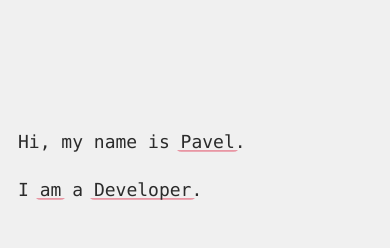
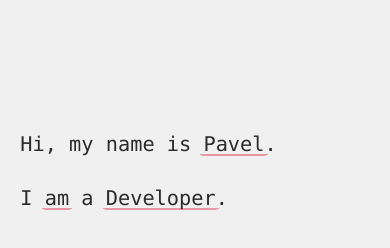
Before and after one commit to lozinsky/lozinsky.github.io, a website built with Vite: page index.html in a window 390 px wide. Built offline with nearby package versions, Linux system fonts and the light colour scheme; files whose address does not match are found by name.

Commit message:
fix: replace resolution breakpoints with fluid font size

```diff
--- a/index.css
+++ b/index.css
@@ -1,4 +1,7 @@
 :root {
+  --font-fluid-base: 16px;
+  --font-fluid-ratio: 1.1;
+
   --background-color: #f0f0f0;
   --color: #2b2b2b;
 }
@@ -34,44 +37,9 @@
   }
 }
 
-@media (min-width: 320px) and (max-width: 479px) {
-  html {
-    font-size: 18px;
-  }
-}
-
-@media (min-width: 480px) and (max-width: 767px) {
-  html {
-    font-size: 20px;
-  }
-}
-
-@media (min-width: 768px) and (max-width: 979px) {
-  html {
-    font-size: 22px;
-  }
-}
-
-@media (min-width: 980px) and (max-width: 1023px) {
-  html {
-    font-size: 24px;
-  }
-}
-
-@media (min-width: 1024px) and (max-width: 1199px) {
-  html {
-    font-size: 26px;
-  }
-}
-
-@media (min-width: 1200px) {
-  html {
-    font-size: 28px;
-  }
-}
-
 html {
   font-family: SFMono-Regular, Menlo, Monaco, Consolas, 'Liberation Mono', 'Courier New', monospace;
+  font-size: calc(var(--font-fluid-base) + var(--font-fluid-ratio) * 1vw);
 }
 
 body {
```
